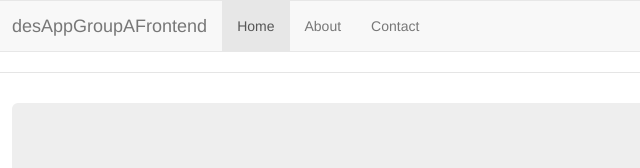
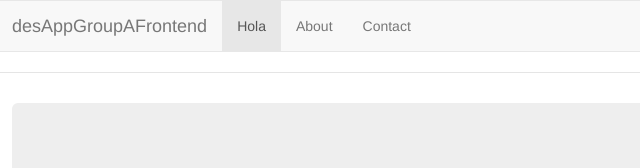
Before and after one commit to lucianofedericoolmedo/desapp-A-frontend, a website: page app/index.html in a window 1280 px wide. Shown: the top 168 px of the page, 278-918 px from the left. Drawn offline with nearby package versions, Linux system fonts and the light colour scheme; some packages are replaced by stand-ins of ours; files that its build step writes are made by us from their sources.

```diff
--- a/app/index.html
+++ b/app/index.html
@@ -57,7 +57,7 @@
           <div class="collapse navbar-collapse" id="js-navbar-collapse">
 
             <ul class="nav navbar-nav">
-              <li class="active"><a href="#/">Home</a></li>
+              <li class="active"><a href="#/">Hola</a></li>
               <li><a ng-href="#/about">About</a></li>
               <li><a ng-href="#/">Contact</a></li>
             </ul>
```
